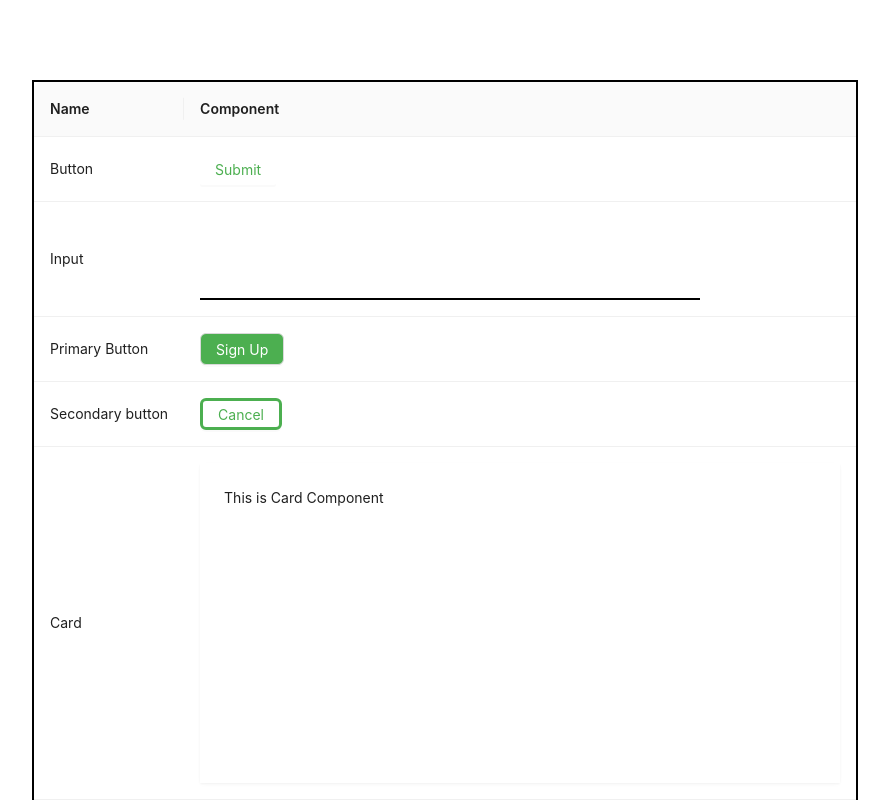
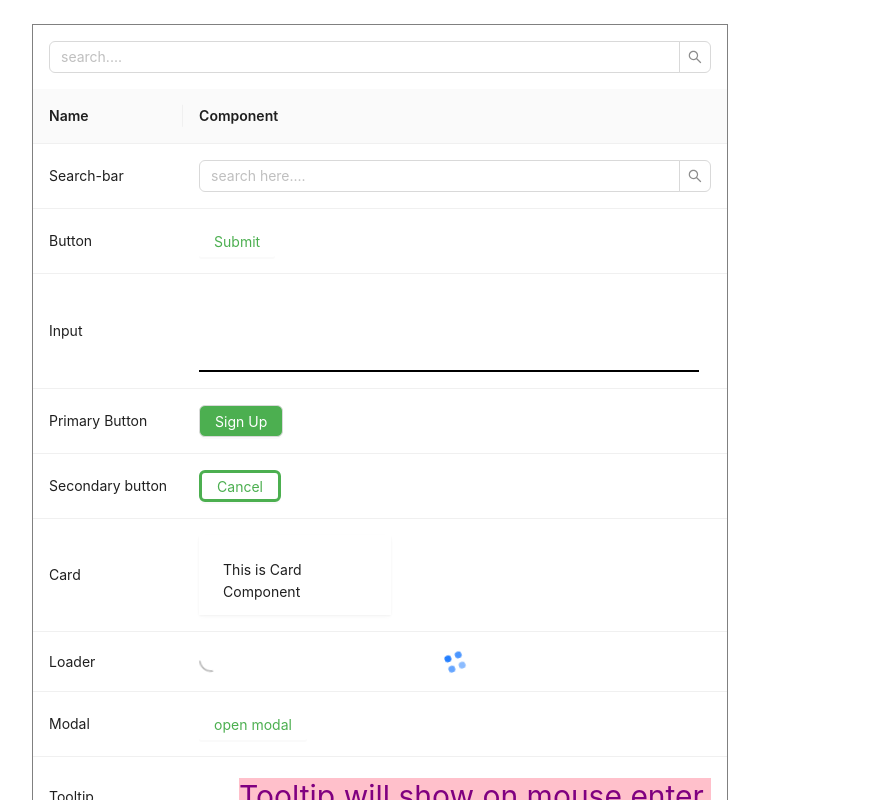
Before and after one commit to KiranRawat3/Learn-React, a React (Create React App) app: page / in a window 1280 px wide. Shown: the top 800 px of the page, without its empty margins (208-1097 px from the left). Built offline with nearby package versions, Linux system fonts and the light colour scheme.

Commit message:
search-bar created

```diff
--- a/src/App.tsx
+++ b/src/App.tsx
@@ -15,9 +15,11 @@ import pagination from "antd/es/pagination";
 import Loader from "./components/Common/Loader";
 import PrimaryButton from "./components/Common/PrimaryButton";
 import SecondaryButton from "./components/Common/SecondaryButton";
+import Search from "./components/Common/Search";
 
 function App() {
   const [visible, setVisible] = useState(false);
+  const [searchedText,setSearchedText]=useState("");
   const  handleOk = () => {
     setVisible(false);
   };
@@ -30,58 +32,67 @@ function App() {
   const antIcon = <LoadingOutlined style={{ fontSize: 24 }} spin />
   const data = [
     {
+     name:"Search-bar",
+     component:<Search onSearch ={(value:any)=>{setSearchedText(value)}} onChange={(e:any)=>{setSearchedText(e.target.value)}} placeholder={"search here...."}></Search>,
+     key:"1",
+    },
+    {
       name: "Button",
       component: <Button>Submit</Button>,
-      key: "1",
+      key: "2",
     },
     {
       name: "Input",
       component: <Input placeholder={""} bordered={false}></Input>,
-      key: "2",
+      key: "3",
     },
     {
       name: "Primary Button",
       component: <PrimaryButton>Sign Up</PrimaryButton>,
-      key: "3",
+      key: "4",
     },
     {
       name: "Secondary button",
       component: <SecondaryButton>Cancel</SecondaryButton>,
-      key: "4",
+      key: "5",
     },
     {
       name: "Card",
       component: (
         <StyledCard bordered={false} hoverable={true}>
-          {" "}
-          This is Card Component{" "}
+           This is Card Component
         </StyledCard>
       ),
-      key: "5",
+      key: "6",
     },
     {
       name: "Loader",
       component: <Loader icon={antIcon} spinning={false}></Loader>,
-      key: "6",
+      key: "7",
     },
     {
       name: "Modal",
       component:<><Button onClick={showModal}>{"open modal"}</Button><Modal onOk={handleOk} onCancel={handleCancel} visible={visible}><div>THIS IS A MODAL</div></Modal></>,
-      key: "7",
+      key: "8",
     },{
         name:"Tooltip",
         component:<Tooltip title="prompt text"  trigger ="hover"  arrow = {true}>
         <StyledSpanTag>Tooltip will show on mouse enter.</StyledSpanTag>
         </Tooltip>,
-        key:"8",
+        key:"9",
     }
   ];
 
   const columns = [
+
     {
       title: "Name",
       dataIndex: "name",
       key: "key",
+      filteredValue:[searchedText],
+      onFilter:(value:any,record:any)=>{
+        return String(record.name).toLowerCase().includes(value.toLowerCase())
+      }
     },
     {
       title: "Component",
@@ -94,8 +105,9 @@ function App() {
      <Table
       dataSource={data}
       columns={columns}
-      pagination={pagination}>
-        this is table
+      pagination={pagination}
+      title = {()=>(<Search onSearch ={(value:any)=>{setSearchedText(value)}} onChange={(e:any)=>{setSearchedText(e.target.value)}} placeholder={"search...."} size={'middle'}></Search>
+  )}>
       </Table>
 
 
--- /dev/null
+++ b/src/components/Common/Search.tsx
@@ -0,0 +1,11 @@
+import React from 'react'
+import { StyledSearchBar } from './Styles'
+function Search(props:any) {
+  const {placeholder,onSearch,onChange,size}=props;
+
+  return (
+    <StyledSearchBar placeholder={placeholder} onChange={onChange} onSearch={onSearch} size={size}></StyledSearchBar>
+  );
+}
+
+export default Search
--- a/src/components/Common/Styles.tsx
+++ b/src/components/Common/Styles.tsx
@@ -1,4 +1,5 @@
-import { Tooltip ,Modal,Button,Table,Input,Card,Spin} from "antd";
+import { Tooltip ,Modal,Button,Table,Card,Spin} from "antd";
+import { Input} from "antd";
 import styled from "styled-components";
 import PrimaryButton from "./PrimaryButton";
 import Loader from "./Loader";
@@ -21,8 +22,8 @@ export  const StyledTitle = styled.h1`
 
 export const StyledCard = styled(Card)`
   border-radius: 0px;
-  height: 40vh;
-  width: 50vw;
+  height: 10vh;
+  width: 15vw;
   box-shadow: 0px 4px 4px rgba(207, 29, 29, 0.15);
 `;
 
@@ -55,14 +56,14 @@ export const StyledSecondaryBtn = styled(Button)`
 `;
 
 export const StyledTable: any = styled(Table)`
-  border: 2px solid;
+  border: 1px solid gray;
   height: fit-content;
   width: fit-content;
   justify-content: center;
   align-items: center;
   display: flex;
   margin-left: 30vh;
-  margin-top: 10vh;
+  margin-top: 3vh;
 
 `;
 
@@ -93,3 +94,9 @@ export const StyledSpanTag = styled.span`
     background-color: magenta;
   }
 `;
+export const StyledSearchBar=styled(Input.Search)`
+  border: 0px;
+
+  /* size:40px; */
+
+`;
--- a/src/components/Common/Table.tsx
+++ b/src/components/Common/Table.tsx
@@ -3,13 +3,15 @@ import {StyledTable} from './Styles';
 import Constants from "./Constants";
 function Table(props: any) {
 
-  const { dataSource, columns, pagination } = props;
+  const { dataSource, columns, pagination ,title} = props;
+  console.log("ta",title)
 
   return (
     <StyledTable
       dataSource={dataSource}
       columns={columns}
-      pagination={pagination}>
+      pagination={pagination}
+      title = {title}>
     </StyledTable>
   );
 }
```
